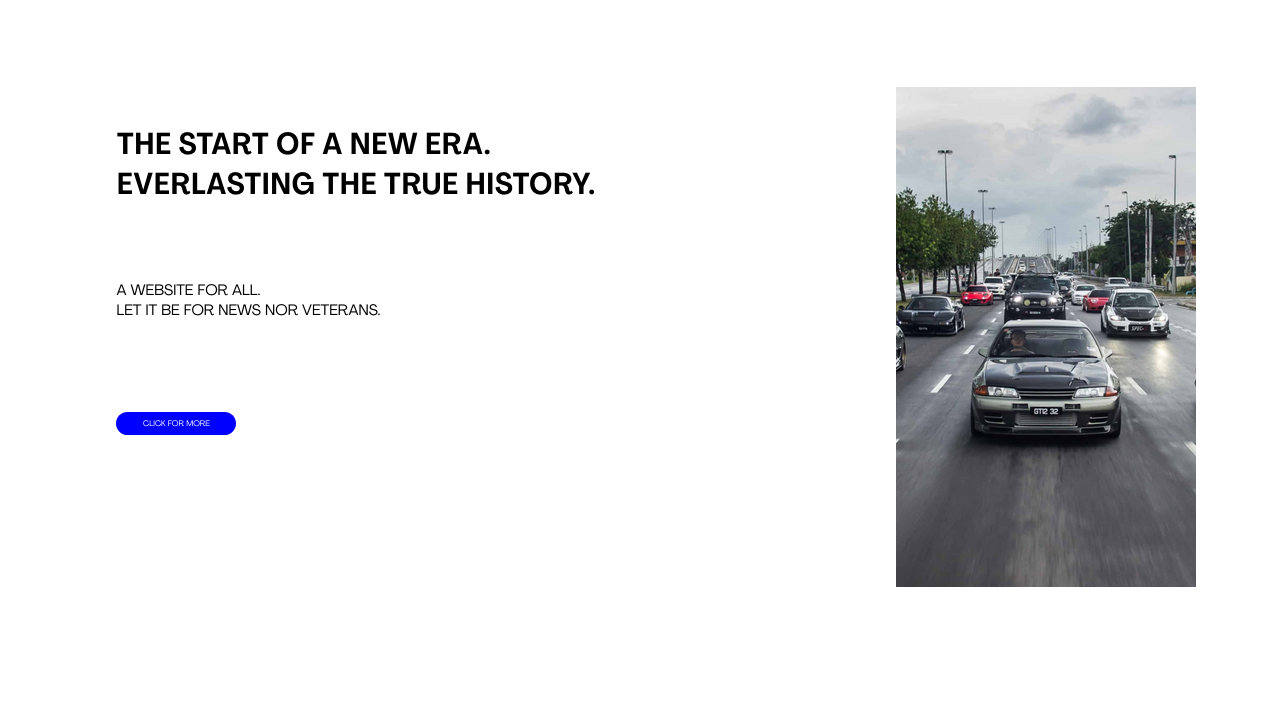
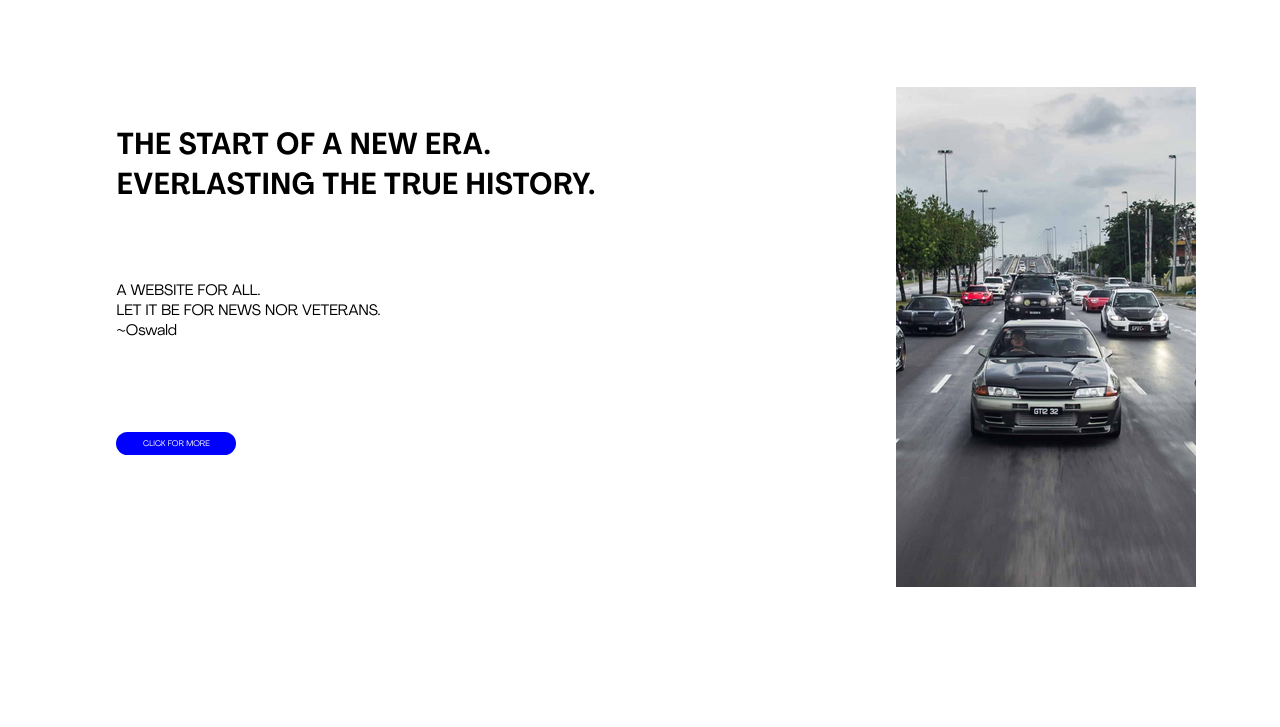
Before and after one commit to Antheslll/JDM_ID, a plain HTML site: page Index/index.html in a window 1280 px wide. Shown: the part 73-800 px from the top of the page. Drawn offline with Linux system fonts and the light colour scheme.

Commit message:
mengubah tulisan pada content kiri

```diff
--- a/Index/index.html
+++ b/Index/index.html
@@ -323,7 +323,8 @@
 
           <p>
             A WEBSITE FOR ALL.<br />
-            LET IT BE FOR NEWS NOR VETERANS.
+            LET IT BE FOR NEWS NOR VETERANS.<br />
+            ~Oswald
           </p>
 
           <a href="../car/car.html">
```
